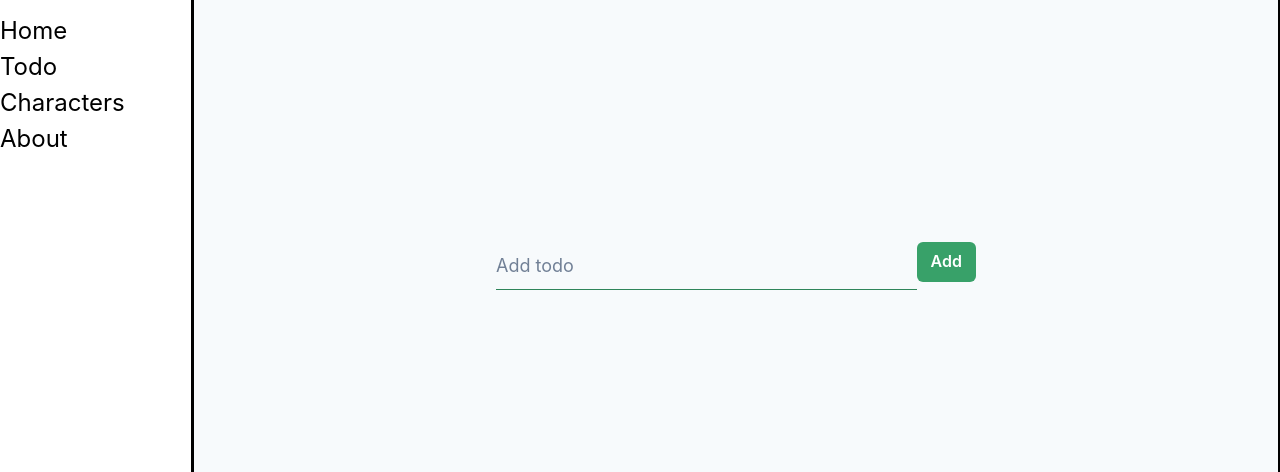
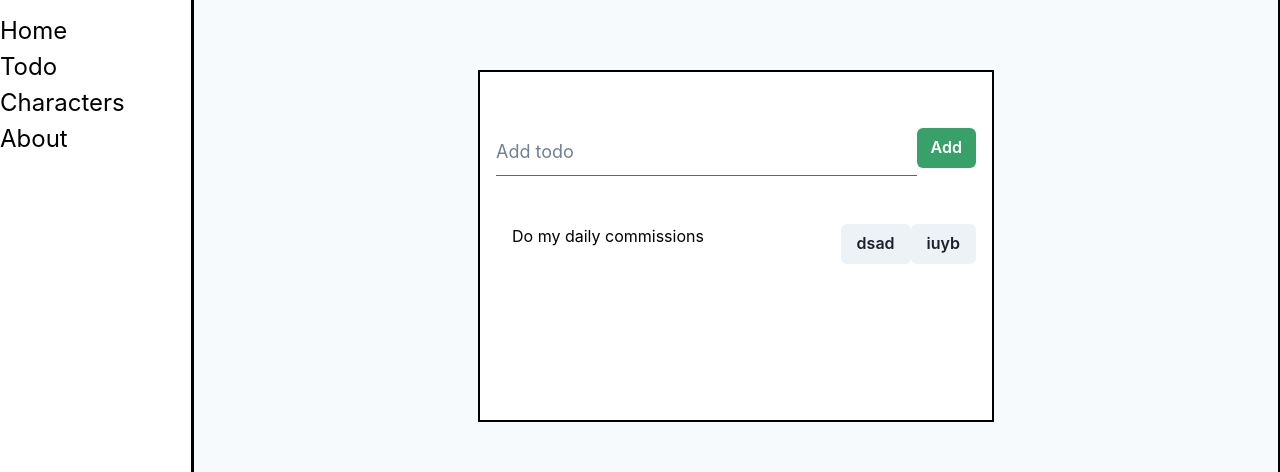
Before and after one commit to donovangg/adventurer-handbook, a Next.js app: page /TodoList in a window 1280 px wide. Shown: the part 198-670 px from the top of the page. Built offline with nearby package versions, Linux system fonts and the light colour scheme.

Commit message:
add styling for form component

```diff
--- a/components/Main.js
+++ b/components/Main.js
@@ -12,7 +12,7 @@ import {
 import { format, compareAsc } from "date-fns";
 import CharacterImage from "./CharacterImage";
 import Sidebar from "./Sidebar";
-import Layout from "./Layout";
+import TodoContainer from "./TodoContainer";
 
 export default function Main({ characters, weapons }) {
   // console.log(characters);
--- a/components/Todo.js
+++ b/components/Todo.js
@@ -1,10 +1,12 @@
 import React from 'react'
-import { Box, Flex, Text } from "@chakra-ui/react";
+import { Box, Flex, Text, Button } from "@chakra-ui/react";
 
 export default function Todo({text, completed}) {
   return (
-    <Flex>
-        <Text>{text}</Text>
+    <Flex width="100%" border="@2px">
+        <Text flex="1">{text}</Text>
+        <Button>dsad</Button>
+        <Button>iuyb</Button>
     </Flex>
   )
 }
--- a/components/TodoContainer.js
+++ b/components/TodoContainer.js
@@ -1,15 +1,15 @@
 import React from "react";
 import Todo from "./Todo";
-import { Box, Flex, Text } from "@chakra-ui/react";
+import { Box, Flex, UnorderedList } from "@chakra-ui/react";
 
 export default function TodoContainer({ todos }) {
   return (
-    <div>
+    <Box marginTop="12">
       {todos.map((todo) => (
-        <div key={todo.id}>
+        <UnorderedList key={todo.id}>
           <Todo text={todo.text} completed={todo.completed} />
-        </div>
+        </UnorderedList>
       ))}
-    </div>
+    </Box>
   );
 }
--- a/pages/TodoList.js
+++ b/pages/TodoList.js
@@ -6,11 +6,14 @@ import Layout from "../components/Layout";
 import { Flex, Text } from "@chakra-ui/react";
 
 export default function TodoList() {
-  const [todos, setTodos] = useState([]);
+  const [todos, setTodos] = useState([
+    {text: 'Do my daily commissions', completed: false, id: 1}
+  ]);
   const [inputText, setInputText] = useState("");
   return (
     <Layout>
-      <Flex flex="1" color="black" justifyContent="center" alignItems="center" flexDir="column" border="2px" backgroundColor="gray.50">
+      <Flex flex="1" minH="100vh" color="black" justifyContent="center" alignItems="center" flexDir="column" border="2px" backgroundColor="gray.50">
+        <Flex flexDir="column" p="4" border="2px" backgroundColor="white" minH="22rem" minW="30rem">
         <TodoForm
           todos={todos}
           setTodos={setTodos}
@@ -18,6 +21,7 @@ export default function TodoList() {
           setInputText={setInputText}
         />
         <TodoContainer todos={todos} inputText={inputText} />
+        </Flex>
       </Flex>
     </Layout>
   );
```
